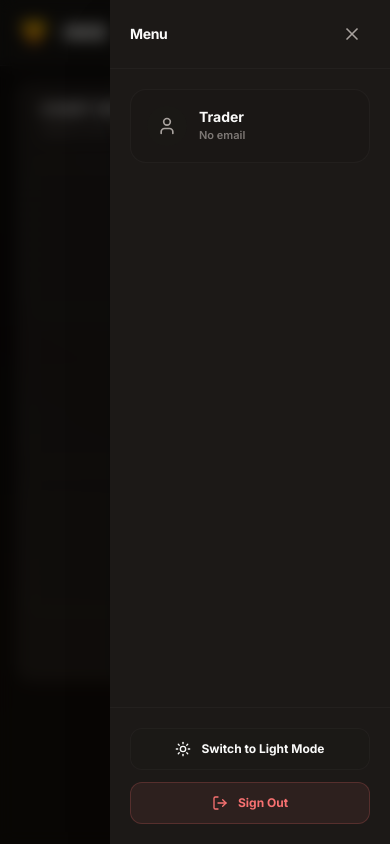
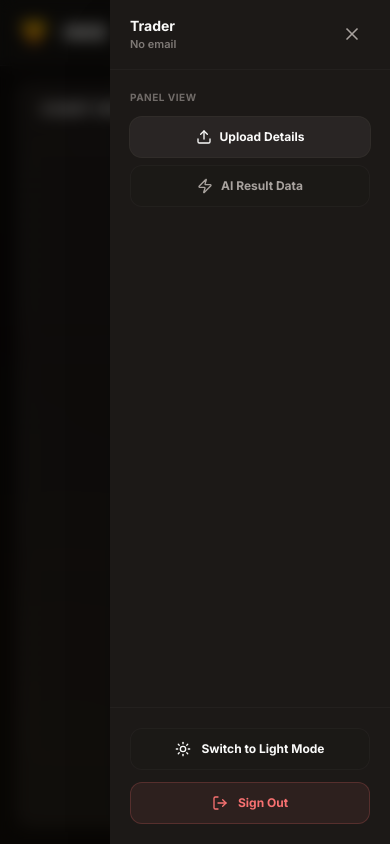
Before and after one commit to TimmyhalfZombie/trading-image, a Next.js app: page / in a window 390 px wide. Both pictures are taken after a click on the button 356 px from the left and 32 px from the top of the page. Built offline with nearby package versions, Linux system fonts and the light colour scheme; no server answers.

Commit message:
Google OAuth fix

```diff
--- a/app/components/ExecutionPanel.tsx
+++ b/app/components/ExecutionPanel.tsx
@@ -72,9 +72,9 @@ export function ExecutionPanel({ status = 'awaiting', result }: ExecutionPanelPr
                 )}
             </div>
 
-            <div className="flex-1 p-6 relative min-h-0">
+            <div className="flex-1 p-6 relative min-h-0 flex flex-col">
                 {!isAnalyzed ? (
-                    <div className="absolute inset-0 flex flex-col items-center justify-center text-center opacity-30 select-none pointer-events-none p-12">
+                    <div className="flex-1 flex flex-col items-center justify-center text-center opacity-30 select-none pointer-events-none min-h-[300px] py-12">
                         <div
                             className="w-14 h-14 rounded-full flex items-center justify-center mb-4"
                             style={{
--- a/app/components/Header.tsx
+++ b/app/components/Header.tsx
@@ -1,7 +1,7 @@
 "use client";
 
 import React, { useState, useEffect } from 'react';
-import { LayoutDashboard, History, Sun, Moon, LogOut, Menu, X, User } from 'lucide-react';
+import { LayoutDashboard, History, Sun, Moon, LogOut, Menu, X, User, Upload, Zap } from 'lucide-react';
 import { twMerge } from 'tailwind-merge';
 import { useTheme } from './ThemeProvider';
 import { createClient } from '@/lib/supabase/client';
@@ -10,9 +10,11 @@ import { useRouter } from 'next/navigation';
 interface HeaderProps {
     activeTab: 'analysis' | 'history';
     onTabChange: (tab: 'analysis' | 'history') => void;
+    mobilePanelView: 'upload' | 'result';
+    onMobilePanelChange: (view: 'upload' | 'result') => void;
 }
 
-export function Header({ activeTab, onTabChange }: HeaderProps) {
+export function Header({ activeTab, onTabChange, mobilePanelView, onMobilePanelChange }: HeaderProps) {
     const { theme, toggleTheme } = useTheme();
     const router = useRouter();
     const supabase = createClient();
@@ -203,32 +205,76 @@ export function Header({ activeTab, onTabChange }: HeaderProps) {
                         className="w-[280px] h-full shadow-2xl relative flex flex-col transition-transform duration-300 animate-in slide-in-from-right"
                         style={{ backgroundColor: 'var(--surface)' }}
                     >
-                        {/* Sidebar Header */}
+                        {/* Sidebar Header with User Data */}
                         <div className="px-5 py-4 flex items-center justify-between border-b" style={{ borderColor: 'var(--border-light)' }}>
-                            <span className="font-bold text-sm tracking-tight" style={{ color: 'var(--text-primary)' }}>Menu</span>
+                            <div className="flex flex-col min-w-0 pr-2">
+                                <span className="text-sm font-bold truncate" style={{ color: 'var(--text-primary)' }}>
+                                    {userData?.name || 'Trader'}
+                                </span>
+                                <span className="text-[11px] font-semibold truncate opacity-70" style={{ color: 'var(--text-secondary)' }}>
+                                    {userData?.email || 'No email'}
+                                </span>
+                            </div>
                             <button
                                 onClick={() => setIsSidebarOpen(false)}
-                                className="p-2 rounded-full cursor-pointer transition-colors"
+                                className="p-2 rounded-full cursor-pointer transition-colors flex-shrink-0"
                                 style={{ color: 'var(--text-secondary)' }}
                             >
                                 <X className="w-5 h-5" />
                             </button>
                         </div>
 
-                        {/* Body / User Info */}
+                        {/* Body / Panel Controls */}
                         <div className="flex-1 overflow-y-auto p-5">
-                            <div className="bg-black/5 dark:bg-white/5 rounded-2xl p-4 flex items-center gap-3 border" style={{ borderColor: 'var(--border-light)' }}>
-                                <div className="w-10 h-10 rounded-full flex justify-center items-center shrink-0" style={{ backgroundColor: 'var(--nav-bg)', color: 'var(--text-secondary)' }}>
-                                    <User className="w-5 h-5" />
-                                </div>
-                                <div className="flex flex-col min-w-0">
-                                    <span className="text-sm font-bold truncate" style={{ color: 'var(--text-primary)' }}>
-                                        {userData?.name || 'Trader'}
-                                    </span>
-                                    <span className="text-[11px] font-semibold truncate opacity-70 mb-0.5" style={{ color: 'var(--text-secondary)' }}>
-                                        {userData?.email || 'No email'}
-                                    </span>
-                                </div>
+                            <p className="text-[10px] uppercase font-bold tracking-wider mb-3 opacity-60" style={{ color: 'var(--text-secondary)' }}>
+                                Panel View
+                            </p>
+                            <div className="flex flex-col gap-2">
+                                <button
+                                    onClick={() => {
+                                        onTabChange('analysis');
+                                        onMobilePanelChange('upload');
+                                        setIsSidebarOpen(false);
+                                    }}
+                                    className={twMerge(
+                                        "w-full flex items-center justify-center gap-2 px-4 py-3 rounded-xl font-bold text-xs transition-all duration-200 cursor-pointer",
+                                    )}
+                                    style={mobilePanelView === 'upload' && activeTab === 'analysis' ? {
+                                        backgroundColor: 'var(--nav-active-bg)',
+                                        color: 'var(--nav-active-text)',
+                                        boxShadow: `0 0 0 1px var(--nav-active-ring)`,
+                                    } : {
+                                        backgroundColor: 'var(--nav-bg)',
+                                        color: 'var(--text-secondary)',
+                                        border: '1px solid var(--border-light)'
+                                    }}
+                                >
+                                    <Upload className="w-4 h-4" />
+                                    Upload Details
+                                </button>
+
+                                <button
+                                    onClick={() => {
+                                        onTabChange('analysis');
+                                        onMobilePanelChange('result');
+                                        setIsSidebarOpen(false);
+                                    }}
+                                    className={twMerge(
+                                        "w-full flex items-center justify-center gap-2 px-4 py-3 rounded-xl font-bold text-xs transition-all duration-200 cursor-pointer",
+                                    )}
+                                    style={mobilePanelView === 'result' && activeTab === 'analysis' ? {
+                                        backgroundColor: 'var(--nav-active-bg)',
+                                        color: 'var(--nav-active-text)',
+                                        boxShadow: `0 0 0 1px var(--nav-active-ring)`,
+                                    } : {
+                                        backgroundColor: 'var(--nav-bg)',
+                                        color: 'var(--text-secondary)',
+                                        border: '1px solid var(--border-light)'
+                                    }}
+                                >
+                                    <Zap className="w-4 h-4" />
+                                    AI Result Data
+                                </button>
                             </div>
                         </div>
 
--- a/app/components/InputPanel.tsx
+++ b/app/components/InputPanel.tsx
@@ -158,7 +158,7 @@ export function InputPanel({ files, onFilesChange, onAnalyze, onClearAll, isLoad
             >
                 <div>
                     <h2 className="text-sm font-bold tracking-wide uppercase" style={{ color: 'var(--text-primary)' }}>Chart Input</h2>
-                    <p className="text-[11px] mt-0.5" style={{ color: 'var(--text-tertiary)' }}>Upload multi-timeframe screenshots</p>
+                    <p className="text-[11px] mt-0.5 hidden md:block" style={{ color: 'var(--text-tertiary)' }}>Upload multi-timeframe screenshots</p>
                 </div>
                 <div className="flex items-center gap-2">
                     {isLoading && (
@@ -192,7 +192,7 @@ export function InputPanel({ files, onFilesChange, onAnalyze, onClearAll, isLoad
                 </div>
             </div>
 
-            <div className="flex-1 p-3 md:p-5 flex flex-col md:flex-row lg:flex-col gap-2 md:gap-3 overflow-y-auto lg:overflow-hidden">
+            <div className="flex-1 p-3 md:p-5 flex flex-col md:flex-row lg:flex-col gap-2 md:gap-3 overflow-hidden">
                 <SingleDropzone
                     label="Higher Timeframe"
                     subLabel="4H Chart"
--- a/app/page.tsx
+++ b/app/page.tsx
@@ -19,6 +19,7 @@ interface AnalysisResult {
 
 export default function Home() {
   const [activeTab, setActiveTab] = useState<'analysis' | 'history'>('analysis');
+  const [mobilePanelView, setMobilePanelView] = useState<'upload' | 'result'>('upload');
   const executionPanelRef = React.useRef<HTMLDivElement>(null);
 
   // State for file upload / processing
@@ -44,6 +45,7 @@ export default function Home() {
         setAnalysisResult(parsed);
         setStatus('completed');
         setHasAnalyzed(true);
+        setMobilePanelView('result');
       } catch (e) {
         console.error("Failed to recover analysis state", e);
       }
@@ -180,6 +182,7 @@ export default function Home() {
 
         setStatus('completed');
         setHasAnalyzed(true);
+        setMobilePanelView('result');
       } else {
         throw new Error("No data returned from analysis");
       }
@@ -190,7 +193,6 @@ export default function Home() {
 
       const errorData = error.response?.data;
       const errorMessage = errorData?.error || error.message || 'Unknown error occurred';
-      const errorDetails = errorData?.details ? `Details: ${errorData.details}` : '';
 
       // Fallback or warning logic can be handled here if needed
       if (errorMessage.includes('N8N Webhook URL is not configured')) {
@@ -205,15 +207,20 @@ export default function Home() {
     <main className="flex flex-col h-[100dvh] w-full overflow-hidden font-sans selection:bg-amber-100 selection:text-amber-900 transition-colors duration-300 relative" style={{ backgroundColor: 'var(--bg)' }}>
 
       {/* Header */}
-      <Header activeTab={activeTab} onTabChange={setActiveTab} />
+      <Header
+        activeTab={activeTab}
+        onTabChange={setActiveTab}
+        mobilePanelView={mobilePanelView}
+        onMobilePanelChange={setMobilePanelView}
+      />
 
       {/* Main Content Area */}
       <div className="flex-1 p-4 md:p-6 overflow-y-auto lg:overflow-hidden">
 
         {activeTab === 'analysis' ? (
-          <div className="flex flex-col lg:flex-row gap-6 lg:h-full max-w-[1600px] mx-auto animate-in fade-in duration-500">
+          <div className="flex flex-col lg:flex-row gap-6 h-full max-w-[1600px] mx-auto animate-in fade-in duration-500">
             {/* Left Panel: Input Source */}
-            <div className="w-full lg:w-[400px] flex-shrink-0 lg:h-full h-[600px] sm:h-[550px] lg:h-auto">
+            <div className={`w-full lg:w-[400px] flex-shrink-0 h-full ${mobilePanelView === 'upload' ? 'block' : 'hidden lg:block'}`}>
               {/* @ts-ignore - Temporary until InputPanel types are reloaded */}
               <InputPanel
                 files={files}
@@ -226,6 +233,7 @@ export default function Home() {
                   setStatus('awaiting');
                   localStorage.removeItem('hive_analysis_result');
                   setHasAnalyzed(false);
+                  setMobilePanelView('upload');
                 }}
                 onAnalyze={handleAnalysis}
                 isLoading={isProcessing}
@@ -234,7 +242,7 @@ export default function Home() {
             </div>
 
             {/* Right Panel: AI Execution Engine */}
-            <div ref={executionPanelRef} className={`flex-1 h-[600px] lg:h-full ${status === 'awaiting' ? 'hidden lg:block' : 'block'}`}>
+            <div ref={executionPanelRef} className={`flex-1 w-full h-[500px] sm:h-[600px] lg:h-full ${mobilePanelView === 'result' ? 'block' : 'hidden lg:block'}`}>
               <ExecutionPanel status={status} result={analysisResult} />
             </div>
           </div>
@@ -251,6 +259,7 @@ export default function Home() {
                   asset: trade.asset
                 });
                 setActiveTab('analysis');
+                setMobilePanelView('result');
               }}
               onDelete={async (id) => {
                 // Optimistic update handled in component, or refresh here if needed
```
